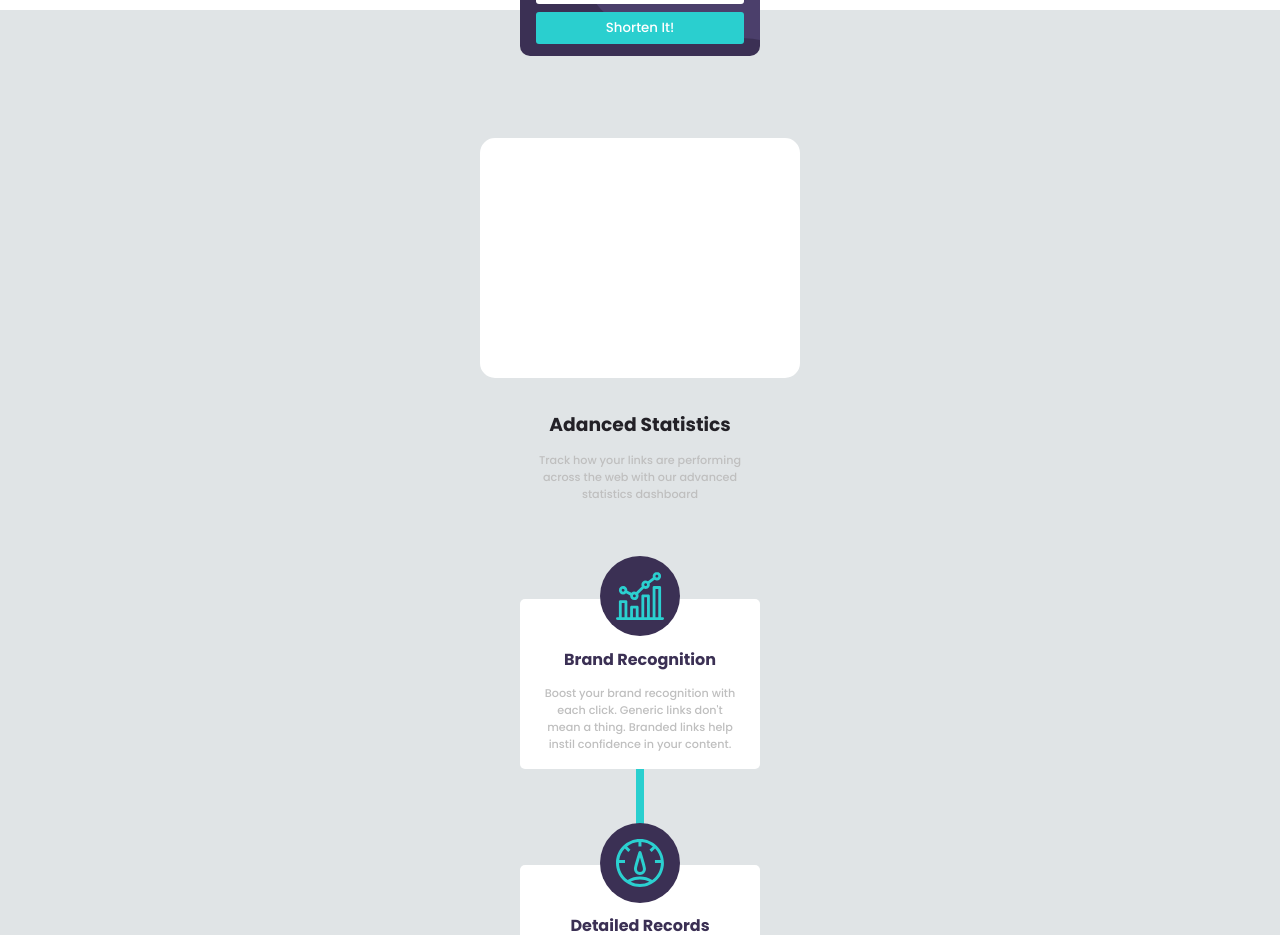
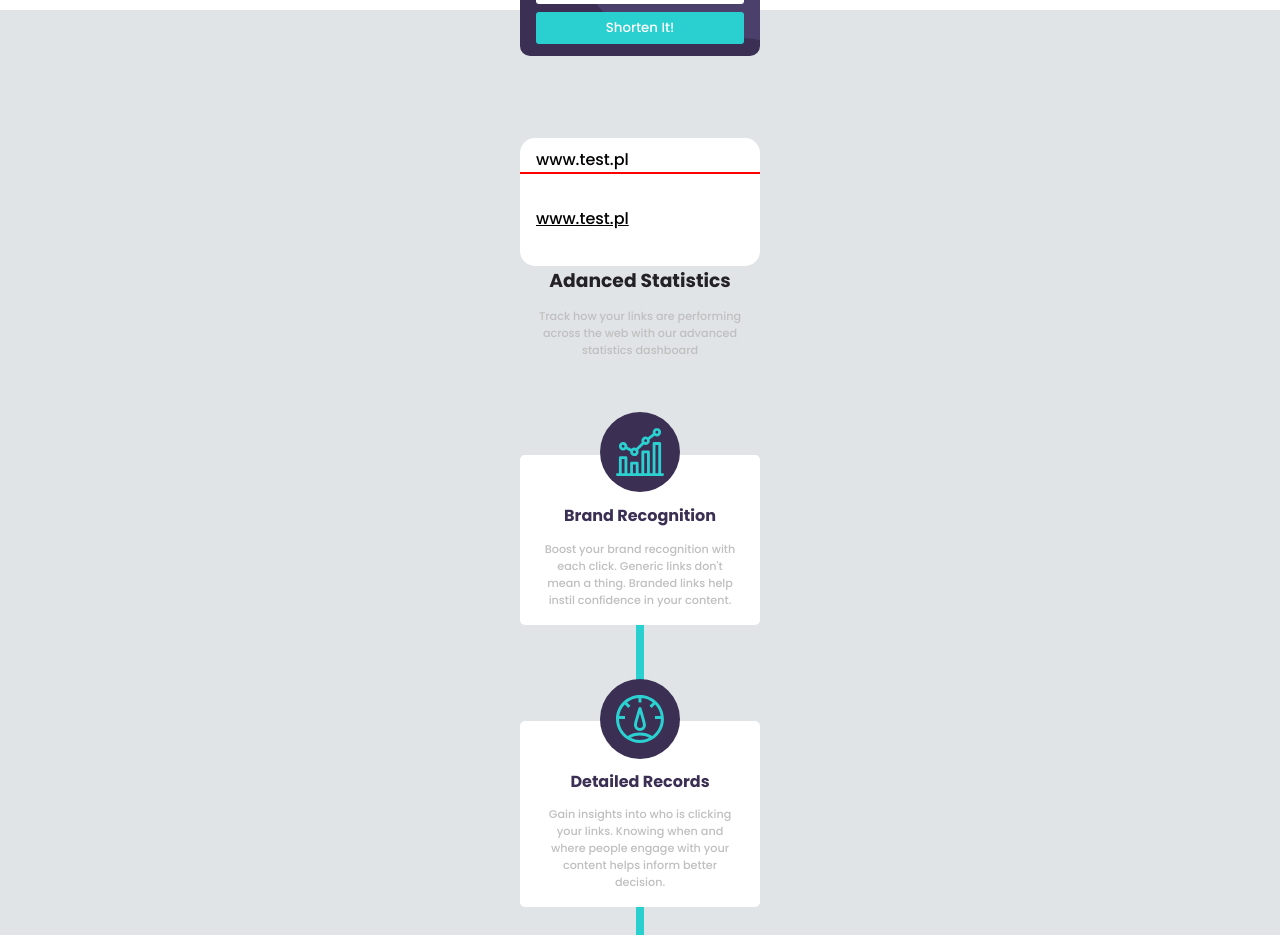
Before and after one commit to PiotrBablok/URLShorteningAPI, a React (Create React App) app: page / in a window 1280 px wide. Shown: the part 794-1729 px from the top of the page. Built offline with nearby package versions, Linux system fonts and the light colour scheme.

Commit message:
Display shorted links refactor.

```diff
--- a/src/Components/Main/FullInfo/FullInfo.js
+++ b/src/Components/Main/FullInfo/FullInfo.js
@@ -8,12 +8,9 @@ import Fully from '../../../images/icon-fully-customizable.svg'
 import LinkLIst from "./LinkLIst";
 
 function FullInfo(props) {
-
-
-
     return (
         <div className='fullInfo'>
-            <LinkLIst links={props}/>
+            <LinkLIst links={props.passData}/>
             <h3>Adanced Statistics</h3>
             <p>Track how your links are performing across the web with our advanced statistics dashboard</p>
 
--- a/src/Components/Main/FullInfo/LinkLIst.css
+++ b/src/Components/Main/FullInfo/LinkLIst.css
@@ -1,17 +1,35 @@
-.links {
-    display: flex;
-    flex-direction: column;
+.linksHolder {
+width: 15rem;
+}
+
+.linksBlock {
+    display: grid;
+    grid-template-rows: 2rem auto;
+    grid-template-columns: 100%;
     justify-content: center;
     align-items: center;
-    margin-bottom: 2rem;
-    border: 2px solid white;
-    width: 20rem;
-    height: 15rem;
+    height: 8rem;
     background-color: white;
     border-radius: 15px;
 }
 
+.linksBlock p {
+    width: 100%;
+    text-align: left;
+    padding-left: 1rem;
+}
+
+.linksBlock a {
+    width: 100%;
+    text-align: left;
+    padding-left: 1rem;
+}
+
 .link {
     color: hsl(0, 0%, 0%) !important;
-    font-size: 2rem !important;
+    font-size: 1rem !important;
 }
+
+.linkBorder {
+    border-bottom: 2px solid red;
+}
--- a/src/Components/Main/FullInfo/LinkLIst.js
+++ b/src/Components/Main/FullInfo/LinkLIst.js
@@ -3,17 +3,15 @@ import React from "react";
 import './LinkLIst.css'
 
 function LinkLIst(props) {
-
-    console.log(props.links.standart)
-
     return (
-        <div className='links'>
-            {props.links.standart.map(element => {
-               return <p className='link'>{element}</p>;
-            })}
-
-            {props.links.short.map(element => {
-               return <p className='link'>{element}</p>;
+        <div className='linksHolder' >
+            {props.links.map(element => {
+                return (<div className='linksBlock'>
+                    <p className='link linkBorder linksAdjust'>{element.long}</p>
+                    <a className='link linksAdjust' target='_blank' rel="noreferrer" href={`${element.shorten}`}>
+                        {element.shorten}
+                    </a>
+                </div>)
             })}
         </div>
     )
--- a/src/Components/Main/Main.js
+++ b/src/Components/Main/Main.js
@@ -9,36 +9,36 @@ import Back from './Back/Back';
 
 import './Main.css'
 
-const LINKS = [];
-const SHORTED_LINKS = [];
+const LINKS = [
+    {
+        long: 'www.test.pl',
+        shorten: 'www.test.pl'
+    }];
+
 
 function Title() {
 
     const [newUrl, setNewUrl] = useState('');
-
     const [currentUrl, setCurrentUrl] = useState(LINKS);
-
-    const [shortedUrls, setShortedUrls] = useState(SHORTED_LINKS)
 
     function mergeUrls(e) {
         e.preventDefault();
         if (newUrl !== '') {
-            setCurrentUrl((prevState) => {
-                return [...prevState, newUrl]
-            })
-            setNewUrl('');
-
             fetch(`https://api.shrtco.de/v2/shorten?url=${newUrl}`)
                 .then(data => data.json())
                 .then(short => {
-                    if (short.result['short_link2'] !== undefined) {
-                        setShortedUrls((prevState) => {
-                            return [...prevState, short.result['short_link2']]
+                    if (short.result['full_short_link2'] !== undefined) {
+                        setCurrentUrl((prevState) => {
+                            return [...prevState, {
+                                long: short.result['original_link'],
+                                shorten: short.result['full_short_link2']
+                            }]
                         })
                     }
                 })
-                .catch(err => console.log('Nie odebrano...'))
+                .catch(err => { console.log(err) })
         }
+        setNewUrl('');
     }
 
     function getUrl(e) {
@@ -51,7 +51,7 @@ function Title() {
             <SiteInfo />
             <GetStartedBtn />
             <ShortenInput liftData={getUrl} submitUrl={mergeUrls} clearInput={newUrl} />
-            <FullInfo standart={currentUrl} short={shortedUrls} />
+            <FullInfo passData={currentUrl} />
             <Back />
         </main>
     )
```
